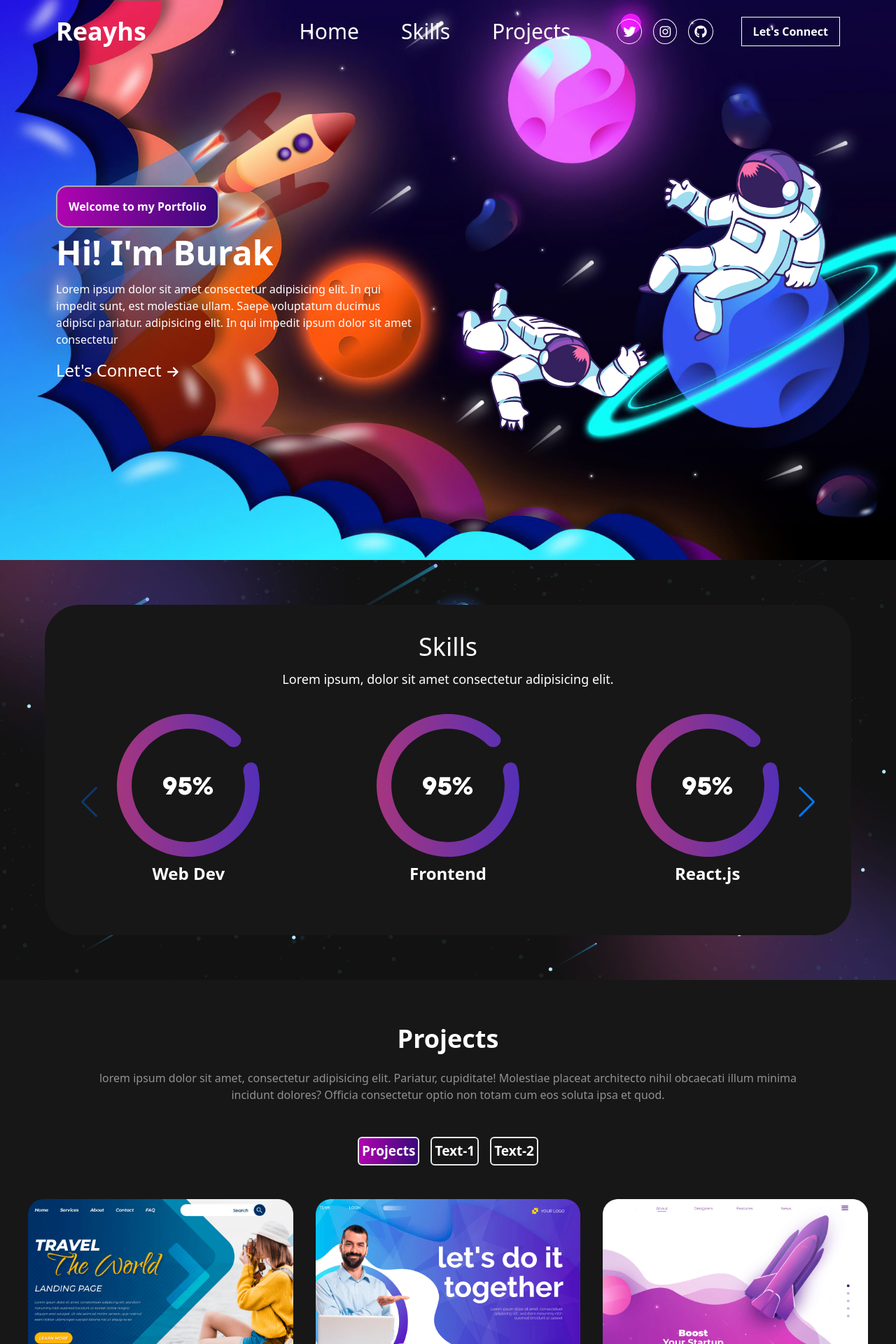
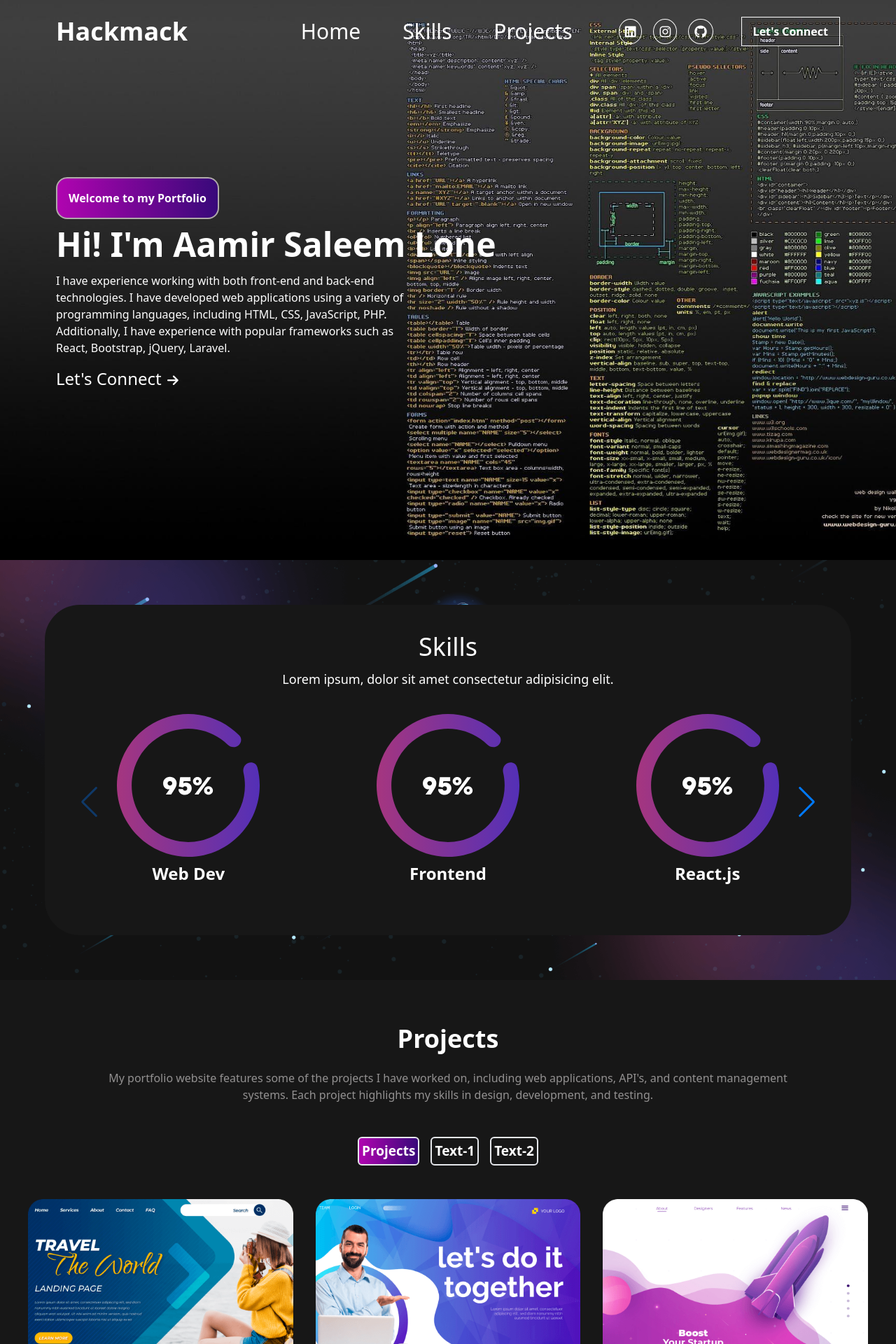
Before and after one commit to Reayhs/react-tailwind-portfolio, a React (Vite) app: page / in a window 1280 px wide. Shown: the top 1920 px of the page at 70% size. Built offline with nearby package versions, Linux system fonts and the light colour scheme.

Commit message:
Update 9 files

```diff
--- a/index.html
+++ b/index.html
@@ -1,14 +1,19 @@
 <!DOCTYPE html>
 <html lang="en">
+
 <head>
   <meta charset="UTF-8" />
   <link rel="icon" type="image/svg+xml" href="/vite.svg" />
   <meta name="viewport" content="width=device-width, initial-scale=1.0" />
-    <link rel="stylesheet" href="https://cdnjs.cloudflare.com/ajax/libs/font-awesome/6.2.1/css/all.min.css" integrity="sha512-MV7K8+y+gLIBoVD59lQIYicR65iaqukzvf/nwasF0nqhPay5w/9lJmVM2hMDcnK1OnMGCdVK+iQrJ7lzPJQd1w==" crossorigin="anonymous" referrerpolicy="no-referrer" />
-    <title>Reayhs Portfolio</title>
+  <link rel="stylesheet" href="https://cdnjs.cloudflare.com/ajax/libs/font-awesome/6.2.1/css/all.min.css"
+    integrity="sha512-MV7K8+y+gLIBoVD59lQIYicR65iaqukzvf/nwasF0nqhPay5w/9lJmVM2hMDcnK1OnMGCdVK+iQrJ7lzPJQd1w=="
+    crossorigin="anonymous" referrerpolicy="no-referrer" />
+  <title>Hackmack</title>
 </head>
+
 <body>
   <div id="root"></div>
   <script type="module" src="/src/main.jsx"></script>
 </body>
+
 </html>
--- a/src/components/Contact.jsx
+++ b/src/components/Contact.jsx
@@ -4,7 +4,7 @@ import img from "../assets/images/contact-img.svg";
 function Contact() {
   return (
     <>
-      <div className="contact bg-[linear-gradient(90deg,#b004b0,#38097a);] w-full">
+      <div className="contact bg-[linear-gradient(90deg,#b004b0,#38097a);] w-full" id="contacts">
         <div className="wrapper flex justify-center  py-16 gap-52 lg:py-12">
           <div className="imgbox lg:hidden">
             <img className="w-[550px] h-full" src={img} alt="" />
--- a/src/components/Footer.jsx
+++ b/src/components/Footer.jsx
@@ -7,13 +7,17 @@ function Footer() {
         <div className="wrap flex justify-between items-center px-12 text-white font-bold py-6 tl:px-4 tl:py-4 ">
           <h1 className="text-3xl">Reayhs</h1>
           <div className="flex gap-4 cursor-pointer ">
-            <a href="https://twitter.com/reayhs" target="_blank">
-              <i className="fa-brands fa-twitter border-[1px] border-white p-2 rounded-[100%] hover:bg-white hover:text-black"></i>
+            <a href="https://www.linkedin.com/in/aamir-saleem-lone-69571a165/" target="_blank">
+              <i className="fa-brands fa-linkedin border-[1px] border-white p-2 rounded-[100%] hover:bg-white hover:text-black"></i>
             </a>
-            <a href="https://www.instagram.com/iburakz" target="_blank">
+
+            <a href="https://www.instagram.com/aamir-saleem-lone/" target="_blank">
               <i className="fa-brands fa-instagram border-[1px] border-white p-2 rounded-[100%] hover:bg-white hover:text-black"></i>
             </a>
-            <a href="https://github.com/Reayhs/react-tailwind-portfolio" target="_blank">
+            <a
+              href="https://github.com/hackmack4772"
+              target="_blank"
+            >
               <i className="fa-brands fa-github border-[1px] border-white p-2 rounded-[100%] hover:bg-white hover:text-black"></i>
             </a>
           </div>
--- a/src/components/Header.jsx
+++ b/src/components/Header.jsx
@@ -1,37 +1,54 @@
-import React from 'react'
-import logo from "../assets/images/astronout.png"
-import logo1 from "../assets/images/astronout1.png"
-import bg from "../assets/images/bg.jpg"
-import Navbar from './Navbar'
-import "../styles.css"
+import React from "react";
+import logo from "../assets/images/astronout.png";
+import logo1 from "../assets/images/astronout1.png";
+import AnchorLink from "react-anchor-link-smooth-scroll";
+
+import bg from "../assets/images/bg.jpg";
+import Navbar from "./Navbar";
+import "../styles.css";
 
 function Header() {
   return (
     <>
-   <div id='home' style={{backgroundImage: `url(${bg})`}} className=' bg-center bg-cover bg-no-repeat h-screen flex flex-col '>
-    <Navbar/>
+      <div
+        id="home"
+        style={{ backgroundImage: `url(${bg})` }}
+        className=" bg-center bg-cover bg-no-repeat h-screen flex flex-col "
+      >
+        <Navbar />
         <div className="wrapper flex justify-between items-center h-screen w-full px-20 lg:justify-center lg:px-6">
           <div className="content lg:text-center">
             <div className="btn py-3">
-          <button  className=' border-2 border-[#b0aaaa] font-bold text-white bg-[linear-gradient(90deg,#b004b0,#38097a)] p-4 rounded-2xl'>Welcome to my Portfolio</button>
+              <button className=" border-2 border-[#b0aaaa] font-bold text-white bg-[linear-gradient(90deg,#b004b0,#38097a)] p-4 rounded-2xl">
+                Welcome to my Portfolio
+              </button>
             </div>
-        <h1 className='text-white text-5xl font-bold'>Hi! I'm Burak</h1>
-        <p className='text-white py-4 max-w-lg '>Lorem ipsum dolor sit amet consectetur  adipisicing elit. In qui impedit  sunt, est molestiae ullam. Saepe voluptatum ducimus adipisci pariatur. adipisicing elit.  In qui impedit ipsum dolor sit amet consectetur</p>
-        <button className='  text-white text-2xl'>Let's Connect <i className="fa-solid fa-arrow-right text-lg  p-[2px] "></i> </button>
+            <h1 className="text-white text-5xl font-bold">
+              Hi! I'm Aamir Saleem Lone
+            </h1>
+            <p className="text-white py-4 max-w-lg ">
+              I have experience working with both front-end and back-end technologies. I have developed web applications using a variety of programming languages, including HTML, CSS, JavaScript, PHP. Additionally, I have experience with popular frameworks such as React, Bootstrap, jQuery, Laravel.
+
+
+            </p>
+            <button className="  text-white text-2xl">
+              Let's Connect{" "}
+
+
+              <AnchorLink href="#contacts"><i className="fa-solid fa-arrow-right text-lg  p-[2px] "></i>{" "}</AnchorLink>
+
+            </button>
           </div>
-      <div className="image banner-astronout lg:hidden absolute w-[300px] flex ">
-      <img className='w-96 ast-img' src={logo1} alt="" />
-
+          {/* <div className="image banner-astronout lg:hidden absolute w-[300px] flex ">
+            <img className="w-96 ast-img" src={logo1} alt="" />
           </div>
           <div className="image banner-astronout1 lg:hidden absolute w-[300px] flex ">
-
-      <img className='w-96 ast-img' src={logo} alt="" />
-      </div>
-
+            <img className="w-96 ast-img" src={logo} alt="" />
+          </div> */}
         </div>
       </div>
     </>
-  )
+  );
 }
 
-export default Header
+export default Header;
--- a/src/components/Navbar.jsx
+++ b/src/components/Navbar.jsx
@@ -26,12 +26,11 @@ function Navbar() {
   return (
     <>
       <div className="navbarcon flex justify-between items-center px-20 py-6 bg-transparent z-40 text-white lg:px-6 fixed w-full">
-        <h1 className="text-4xl  font-bold ">Reayhs</h1>
+        <h1 className="text-4xl  font-bold ">Hackmack</h1>
 
         <nav
-          className={` flex justify-center items-center gap-x-10 ${
-            durum && "lg:hidden"
-          } lg:fixed lg:top-0 -z-20  lg:flex-col lg:w-full lg:bg-[#171717]  lg:h-[450px] lg:left-0 h-full lg:items-start  lg:pl-6  cursor-pointer lg:pt-20`}
+          className={` flex justify-center items-center gap-x-10 ${durum && "lg:hidden"
+            } lg:fixed lg:top-0 -z-20  lg:flex-col lg:w-full lg:bg-[#171717]  lg:h-[450px] lg:left-0 h-full lg:items-start  lg:pl-6  cursor-pointer lg:pt-20`}
         >
           <ul className=" flex gap-10 text-3xl mr-4 lg:flex-col lg:gap-6 ">
             <li className="bla">
@@ -46,24 +45,27 @@ function Navbar() {
           </ul>
 
           <div className="icon text-lg flex gap-4  lg:gap-8 lg:my-10">
-            <a href="https://twitter.com/reayhs" target="_blank">
-              <i className="fa-brands fa-twitter border-[1px] border-white p-2 rounded-[100%] hover:bg-white hover:text-black"></i>
+            <a href="https://www.linkedin.com/in/aamir-saleem-lone-69571a165/" target="_blank">
+              <i className="fa-brands fa-linkedin border-[1px] border-white p-2 rounded-[100%] hover:bg-white hover:text-black"></i>
             </a>
 
-            <a href="https://www.instagram.com/iburakz/" target="_blank">
+            <a href="https://www.instagram.com/aamir-saleem-lone/" target="_blank">
               <i className="fa-brands fa-instagram border-[1px] border-white p-2 rounded-[100%] hover:bg-white hover:text-black"></i>
             </a>
             <a
-              href="https://github.com/Reayhs/react-tailwind-portfolio"
+              href="https://github.com/hackmack4772"
               target="_blank"
             >
               <i className="fa-brands fa-github border-[1px] border-white p-2 rounded-[100%] hover:bg-white hover:text-black"></i>
             </a>
           </div>
           <div className="btn">
-            <button className="border-[1px] border-white border-solid py-2 px-4 hover:bg-white hover:text-black font-bold">
-              Let's Connect
-            </button>
+            <AnchorLink href="#contacts">
+              <button className="border-[1px] border-white border-solid py-2 px-4 hover:bg-white hover:text-black font-bold">
+                Let's Connect
+
+              </button></AnchorLink>
+
           </div>
         </nav>
         <i
--- a/src/components/ProjectCard.jsx
+++ b/src/components/ProjectCard.jsx
@@ -1,6 +1,6 @@
 import React from 'react'
 
-function ProjectCard({item}) {
+function ProjectCard({ item }) {
   return (
     <>
       <div className="img-box flex justify-center relative overflow-hidden">
--- a/src/components/Projects.jsx
+++ b/src/components/Projects.jsx
@@ -28,24 +28,7 @@ function Projects() {
       description: "Design & Development",
       img: img3,
     },
-    {
-      id: 4,
-      title: "Business Startup",
-      description: "Design & Development",
-      img: img2,
-    },
-    {
-      id: 5,
-      title: "Business Startup",
-      description: "Design & Development",
-      img: img3,
-    },
-    {
-      id: 6,
-      title: "Business Startup",
-      description: "Design & Development",
-      img: img1,
-    },
+
   ];
 
   return (
@@ -53,33 +36,28 @@ function Projects() {
       <div id="projects" className="projects  bg-[#171717] text-white py-10">
         <h1 className="text-center text-4xl font-bold py-6">Projects</h1>
         <p className="text-center max-w-[1000px] lg:px-6 mx-auto text-[#939191]">
-          lorem ipsum dolor sit amet, consectetur adipisicing elit. Pariatur,
-          cupiditate! Molestiae placeat architecto nihil obcaecati illum minima
-          incidunt dolores? Officia consectetur optio non totam cum eos soluta
-          ipsa et quod.
+          My portfolio website features some of the projects I have worked on, including web applications,  API's, and content management systems. Each project highlights my skills in design, development, and testing.
+
         </p>
         <div className="flex justify-center items-center gap-4 mt-12 mb-2 ">
           <button
             onClick={() => setDurum(1)}
-            className={`font-bold text-[19px] border-2  bg-[#171717] rounded-[6px] p-[4px] ${
-              durum == 1 ? "bg-[linear-gradient(90deg,#b004b0,#38097a)]" : ""
-            }`}
+            className={`font-bold text-[19px] border-2  bg-[#171717] rounded-[6px] p-[4px] ${durum == 1 ? "bg-[linear-gradient(90deg,#b004b0,#38097a)]" : ""
+              }`}
           >
             Projects
           </button>
           <button
             onClick={() => setDurum(2)}
-            className={`font-bold text-[19px] border-2  bg-[#171717] rounded-[6px] p-[4px] ${
-              durum === 2 ? "bg-[linear-gradient(90deg,#b004b0,#38097a)]" : ""
-            }  `}
+            className={`font-bold text-[19px] border-2  bg-[#171717] rounded-[6px] p-[4px] ${durum === 2 ? "bg-[linear-gradient(90deg,#b004b0,#38097a)]" : ""
+              }  `}
           >
             Text-1
           </button>
           <button
             onClick={() => setDurum(3)}
-            className={`font-bold text-[19px] border-2  bg-[#171717] rounded-[6px] p-[4px]  ${
-              durum === 3 ? "bg-[linear-gradient(90deg,#b004b0,#38097a)]" : ""
-            }`}
+            className={`font-bold text-[19px] border-2  bg-[#171717] rounded-[6px] p-[4px]  ${durum === 3 ? "bg-[linear-gradient(90deg,#b004b0,#38097a)]" : ""
+              }`}
           >
             Text-2
           </button>
```
Also changed, not shown: src/components/Skills.jsx (+22 -1 lines), src/assets/images/bg.jpg. Lines whose indentation alone changed are shown as unchanged.
